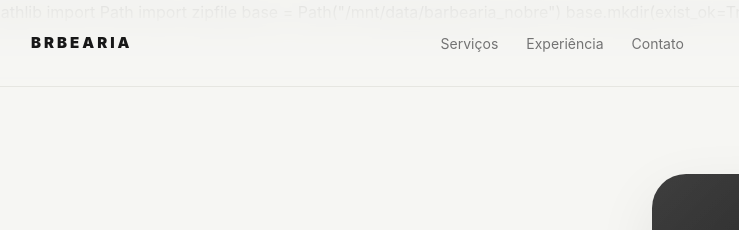
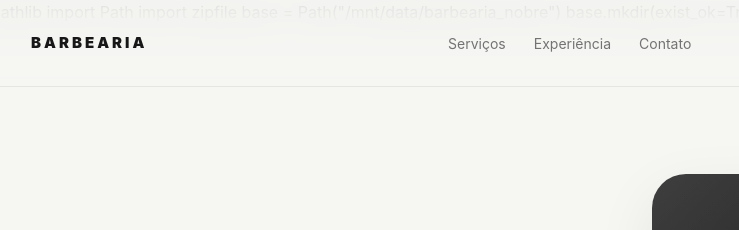
Before and after one commit to dantasdasilvakalleb-ai/treinin, a plain HTML site: page index.html in a window 1280 px wide. Shown: the top 230 px of the page, 49-788 px from the left. Drawn offline with Linux system fonts and the light colour scheme.

Commit message:
index.html

```diff
--- a/index.html
+++ b/index.html
@@ -310,7 +310,7 @@
   <header>
     <div class="container">
       <nav>
-        <a href="#" class="logo">BRBEARIA</a>
+        <a href="#" class="logo">BARBEARIA</a>
         <div class="nav-links">
           <a href="#servicos">Serviços</a>
           <a href="#experiencia">Experiência</a>
```
